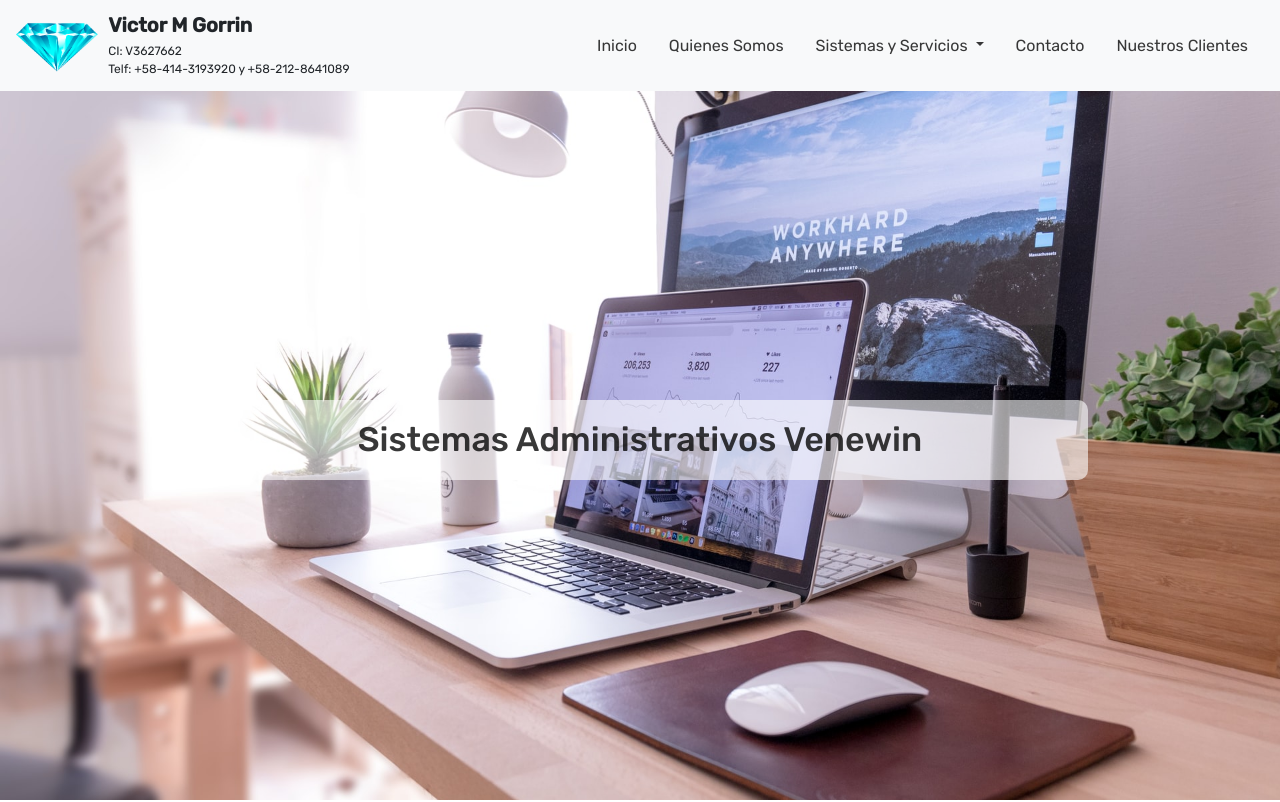
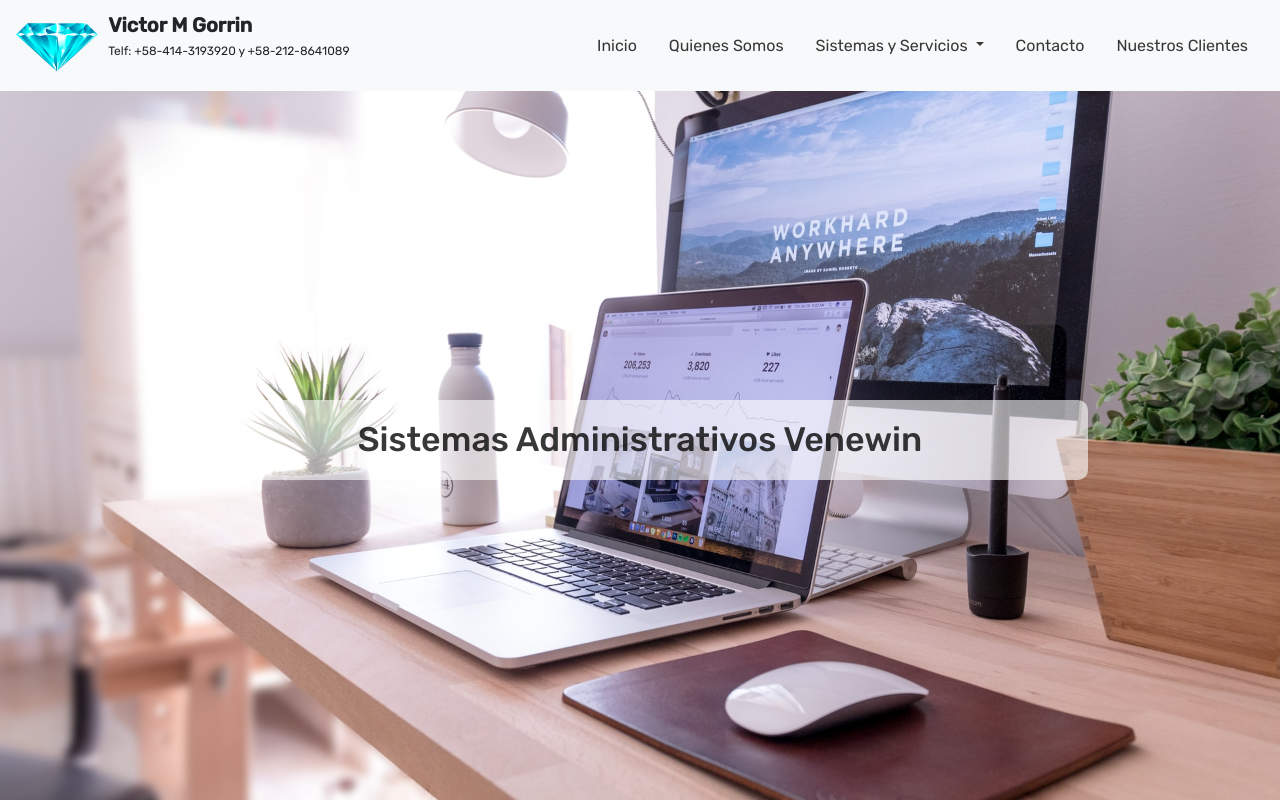
Before and after one commit to VinnTechHost/venewin.com, a plain HTML site: page index.html in a window 1280 px wide. Shown: the top 802 px of the page. Drawn offline with Linux system fonts and the light colour scheme.

Commit message:
eliminacion de CI

```diff
--- a/index.html
+++ b/index.html
@@ -25,7 +25,7 @@
                 </div>
                 <div class="barra-letras-logo">
                     <h2 class="nombre">Victor M Gorrin</h2>
-                    <p class="datos">CI: V3627662</p>
+
                     <p class="datos">Telf: +58-414-3193920 y +58-212-8641089</p>
                 </div>
             </div>
@@ -432,7 +432,7 @@
         </div>
         <div class="pie-datos">
             <h2 class="pie-nombre">Victor M Gorrin</h2>
-            <p class="pie-datos">CI: V3627662</p>
+
             <p class="pie-datos">Telf: +58-414-3193920 y +58-212-8641089</p>
             <p class="pie-datos">email: vicgorrin@gmail.com</p>
             <p class="pie-autor">Desarrollo Web por Yamila Gorrin email: yamilagorrin@gmail.com</p>
```
